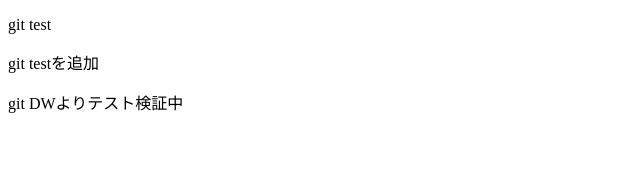
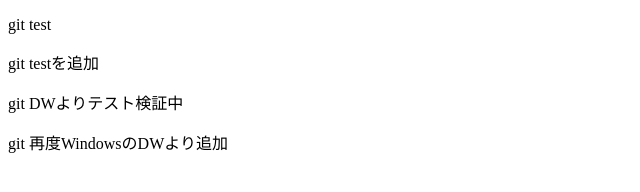
Before and after one commit to k-oda19643/MyWork, a plain HTML site: page test2.html in a window 1280 px wide. Shown: the whole page, without its empty margins (0-640 px from the left). Drawn offline with Linux system fonts and the light colour scheme.

Commit message:
再度WindowsのDWより今後を追加しました

```diff
--- a/test2.html
+++ b/test2.html
@@ -9,5 +9,6 @@
     <p>git test</p>
     <p>git testを追加</p>
     <p>git DWよりテスト検証中</p>
+    <p>git 再度WindowsのDWより追加</p>
 </body>
 </html>
```
